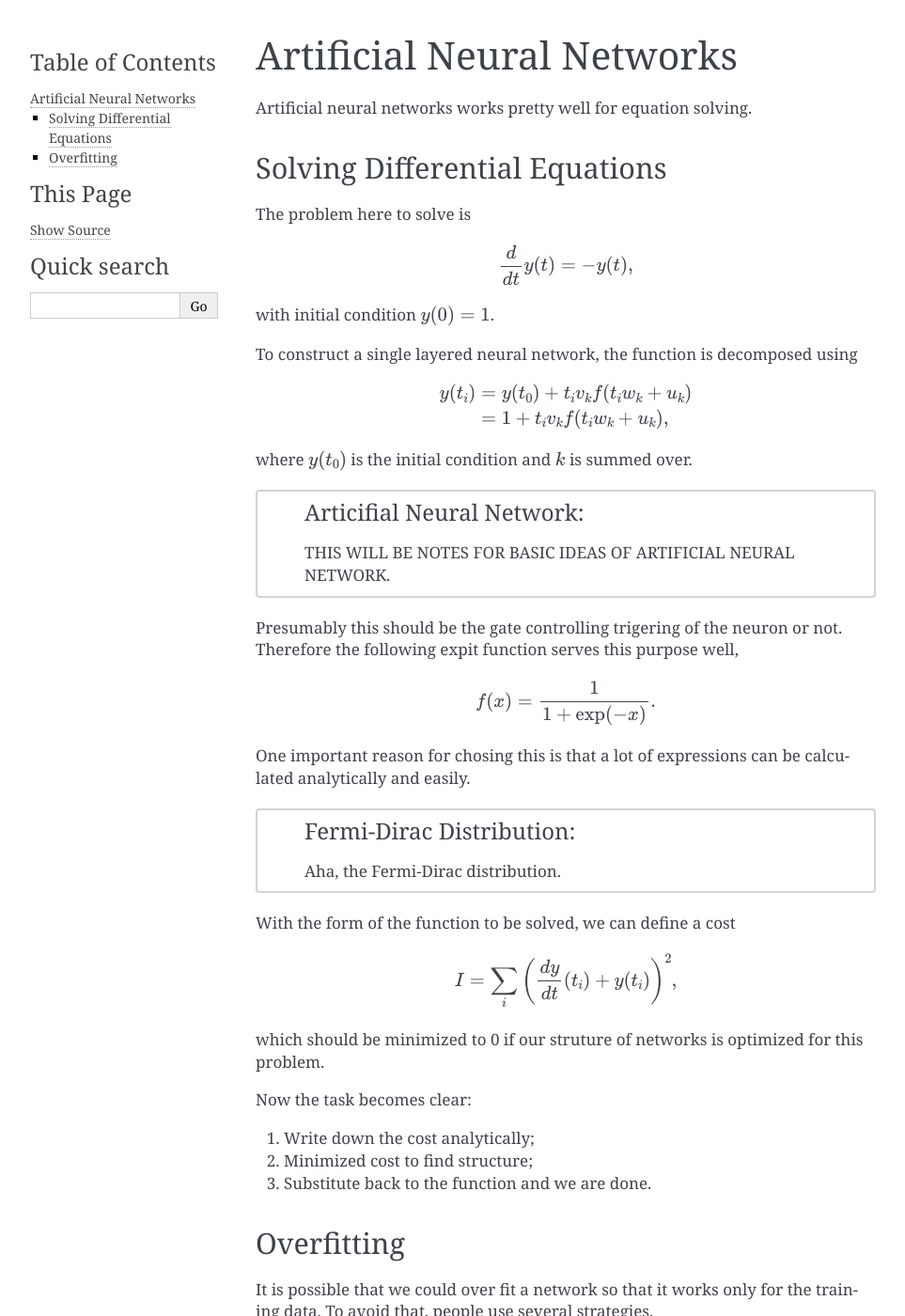
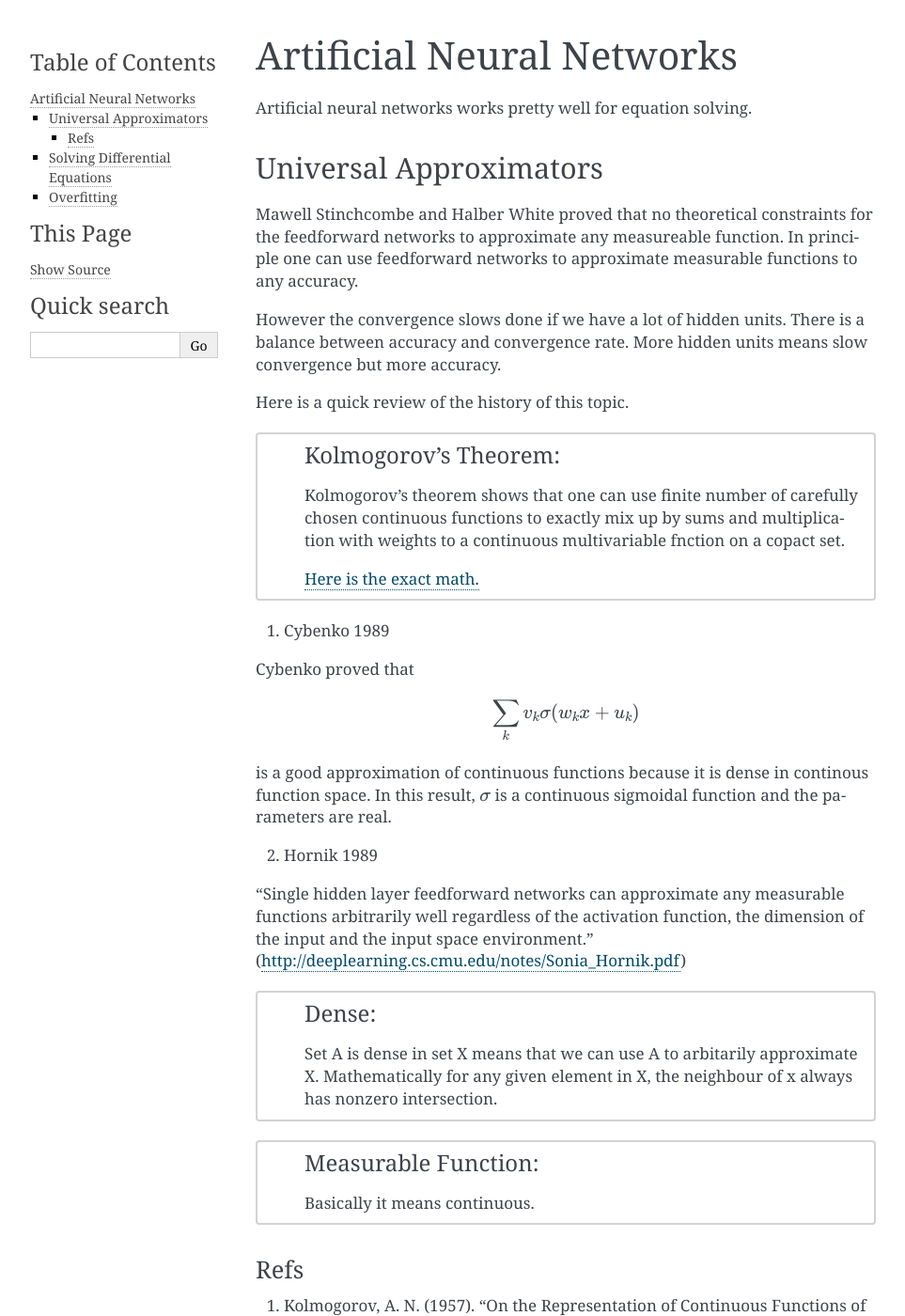
Before and after one commit to NeuPhysics/computational-methods, a Sphinx documentation site: the page built from docs/ann.rst, in a window 1280 px wide and 1400 px high. Shown: the whole window at 94% size, without its empty margins (148-1111 px from the left). Built offline with Sphinx 7.4.7, drawn with Linux system fonts in a browser that asks for light colours; formulas are drawn with MathJax 3; comment, search, counter and statistics services are not loaded; some of the changed text lies outside the part shown.

Commit message:
:scream: Kolmogorov theorem

```diff
--- a/docs/ann.rst
+++ b/docs/ann.rst
@@ -3,6 +3,69 @@ Artificial Neural Networks
 
 
 Artificial neural networks works pretty well for equation solving.
+
+
+
+Universal Approximators
+---------------------------------
+
+Mawell Stinchcombe and Halber White proved that no theoretical constraints for the feedforward networks to approximate any measureable function. In principle one can use feedforward networks to approximate measurable functions to any accuracy.
+
+However the convergence slows done if we have a lot of hidden units. There is a balance between accuracy and convergence rate. More hidden units means slow convergence but more accuracy.
+
+
+Here is a quick review of the history of this topic.
+
+.. admonition:: Kolmogorov's Theorem
+   :class: note
+
+   Kolmogorov's theorem shows that one can use finite number of carefully chosen continuous functions to exactly mix up by sums and multiplication with weights to a continuous multivariable fnction on a copact set.
+
+   `Here is the exact math. <http://neuron.eng.wayne.edu/tarek/MITbook/chap2/2_3.html>`_
+
+
+
+1. Cybenko 1989
+
+Cybenko proved that
+
+.. math::
+   \sum_k v_k \sigma(w_k x + u_k)
+
+is a good approximation of continuous functions because it is dense in continous function space. In this result, :math:`\sigma` is a continuous sigmoidal function and the parameters are real.
+
+
+2. Hornik 1989
+
+"Single hidden layer feedforward networks can approximate any measurable functions arbitrarily well regardless of the activation function, the dimension of the input and the input space environment."
+(http://deeplearning.cs.cmu.edu/notes/Sonia_Hornik.pdf)
+
+
+
+
+
+
+.. admonition:: Dense
+   :class: note
+
+   Set A is dense in set X means that we can use A to arbitarily approximate X. Mathematically for any given element in X, the neighbour of x always has nonzero intersection.
+
+
+.. admonition:: Measurable Function
+   :class: note
+
+   Basically it means continuous.
+
+
+
+
+Refs
+~~~~~~~~~~~~~~
+
+1. Kolmogorov, A. N. (1957). "On the Representation of Continuous Functions of Several Variables by Superposition of Continuous Functions of one Variable and Addition," Doklady Akademii. Nauk USSR, 114, 679-681.
+2. Maxwell Stinchcombe, Halbert White (1989). `"Multilayer feedforward networks are universal approximators" <http://www.sciencedirect.com/science/article/pii/0893608089900208>`_ . Neural Networks, Vol 2, 5, 359-366.
+
+
 
 
 
```
Also changed, not shown: docs/python.rst (+13 -0 lines).
